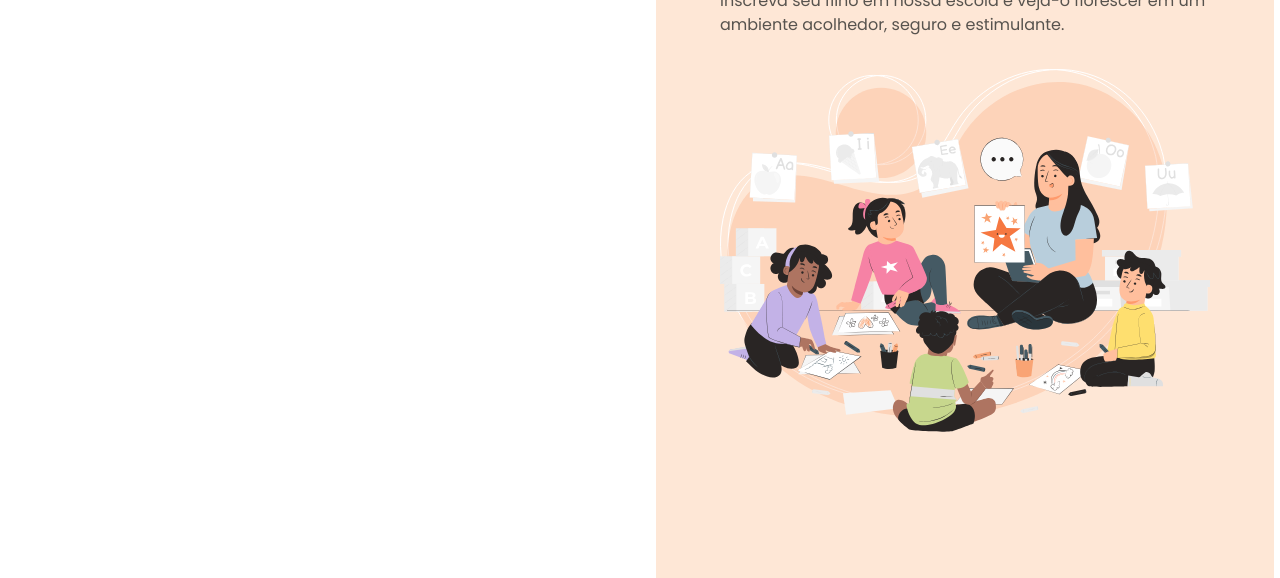
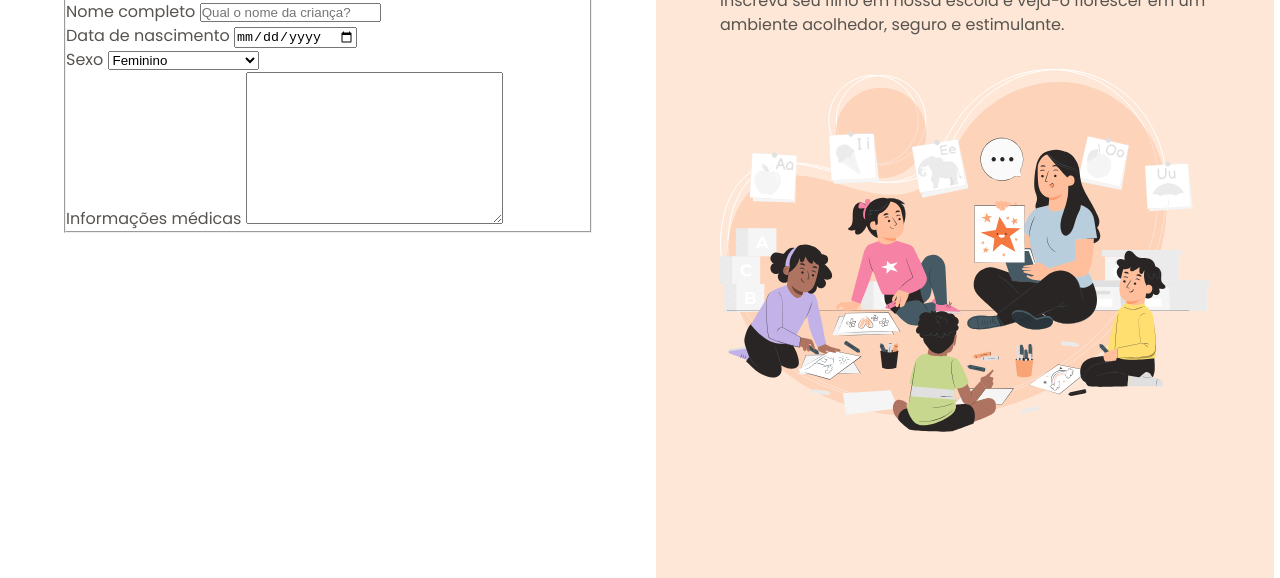
Before and after one commit to jm-bass/Projeto-7---Formul-rio-de-matr-cula, a plain HTML site: page index.html in a window 1280 px wide. Shown: the part 222-800 px from the top of the page. Drawn offline with Linux system fonts and the light colour scheme.

Commit message:
pausa de almoço

```diff
--- a/index.html
+++ b/index.html
@@ -24,6 +24,50 @@
           Preencha os dados abaixo para matricular seu filho na escola de educação infantil Estrelas do Amanhã.
         </p>
 
+
+
+        <!--importante esse form estar aqui, porque assim ele fica no lado dos 51.25% do main no display grid-->
+        <form>
+          <fieldset class="child-info">
+            <legend>Informações da criança</legend>
+
+            <div class="input-wrapper">
+              <label for="fullname">Nome completo</label>
+              <input
+                id="fullname"
+                name="fullname"
+                type="text"
+                placeholder="Qual o nome da criança?">
+            </div>
+
+            <div class="input-wrapper">
+              <label for="birth">Data de nascimento</label>
+              <input
+                id="birth"
+                name="birth"
+                type="date"
+                lang="pt-BR"> <!--o lang no pt-br garante que a formatação de data será mostrada no padrão brasileiro-->
+            </div>
+
+            <div class="select-wrapper">
+              <label for="gender">Sexo</label>
+              <select name="gender" id="gender">
+                <option value="female">Feminino</option>
+                <option value="male">Masculino</option>
+                <option value="na">Prefiro não responder</option>
+              </select>
+            </div>
+
+            <div class="textarea-wrapper"><!--wrapper é "embrulho"-->
+              <label for="medical-info">Informações médicas</label>
+              <textarea name="medical-info" id="medical-info" cols="30" rows="10"></textarea>
+            </div>
+
+
+          </fieldset>
+        </form>
+
+
       </div>
     </main>
 
```
